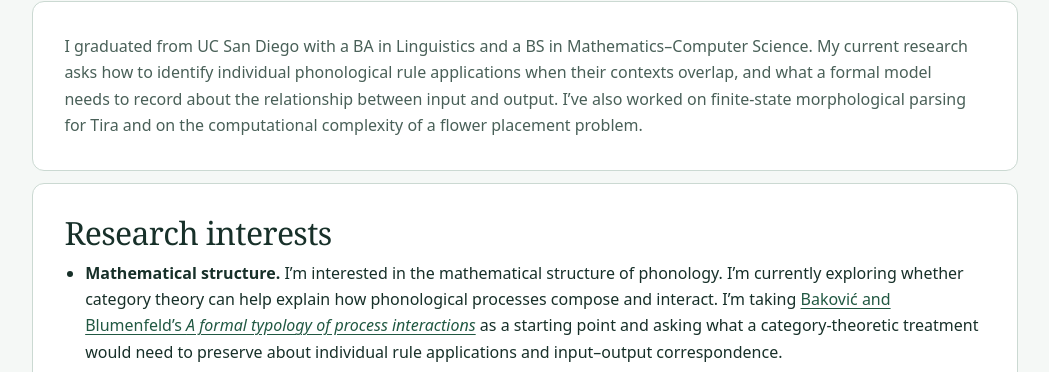
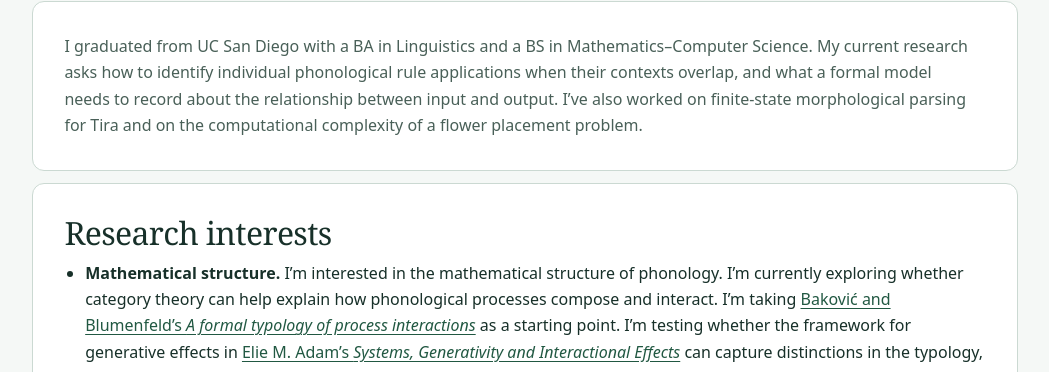
Before and after one commit to Eurypema/eurypema.github.io, a plain HTML site: page index.html in a window 1280 px wide. Shown: the part 570-942 px from the top of the page, without its empty margins (115-1164 px from the left). Drawn offline with Linux system fonts and the light colour scheme.

Commit message:
Connect Adam’s generativity framework to phonological process interactions

```diff
--- a/index.html
+++ b/index.html
@@ -17,7 +17,7 @@
 <div class="entry">
 <h3>Research interests</h3>
 <ul>
-<li><strong>Mathematical structure.</strong> I’m interested in the mathematical structure of phonology. I’m currently exploring whether category theory can help explain how phonological processes compose and interact. I’m taking <a href="https://doi.org/10.3765/pda.v6art3.83">Baković and Blumenfeld’s <em>A formal typology of process interactions</em></a> as a starting point and asking what a category-theoretic treatment would need to preserve about individual rule applications and input–output correspondence.</li>
+<li><strong>Mathematical structure.</strong> I’m interested in the mathematical structure of phonology. I’m currently exploring whether category theory can help explain how phonological processes compose and interact. I’m taking <a href="https://doi.org/10.3765/pda.v6art3.83">Baković and Blumenfeld’s <em>A formal typology of process interactions</em></a> as a starting point. I’m testing whether the framework for generative effects in <a href="https://dspace.mit.edu/entities/publication/b3f194b2-df56-41af-acaa-c726a50b684d">Elie M. Adam’s <em>Systems, Generativity and Interactional Effects</em></a> can capture distinctions in the typology, such as when one rule creates or removes opportunities for another to apply.</li>
 <li><strong>Computational applications.</strong> I’m also interested in building tools that use this formal structure. Finite-state morphological parsing is one example: rules about how words are formed can be turned into a program that analyzes word forms.</li>
 <li><strong>Other interests.</strong> Outside linguistics, I enjoy coding and thinking about problems in complexity theory and statistical modeling.</li>
 </ul>
```
